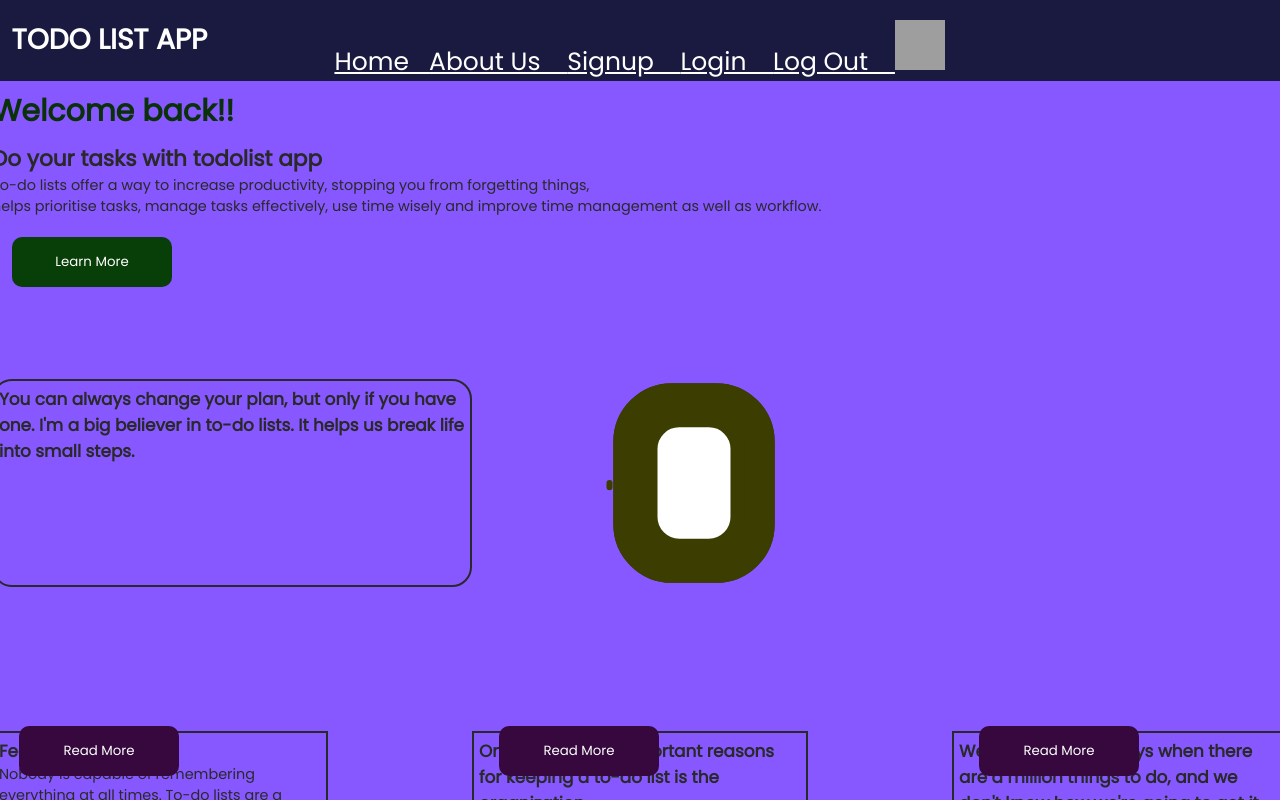
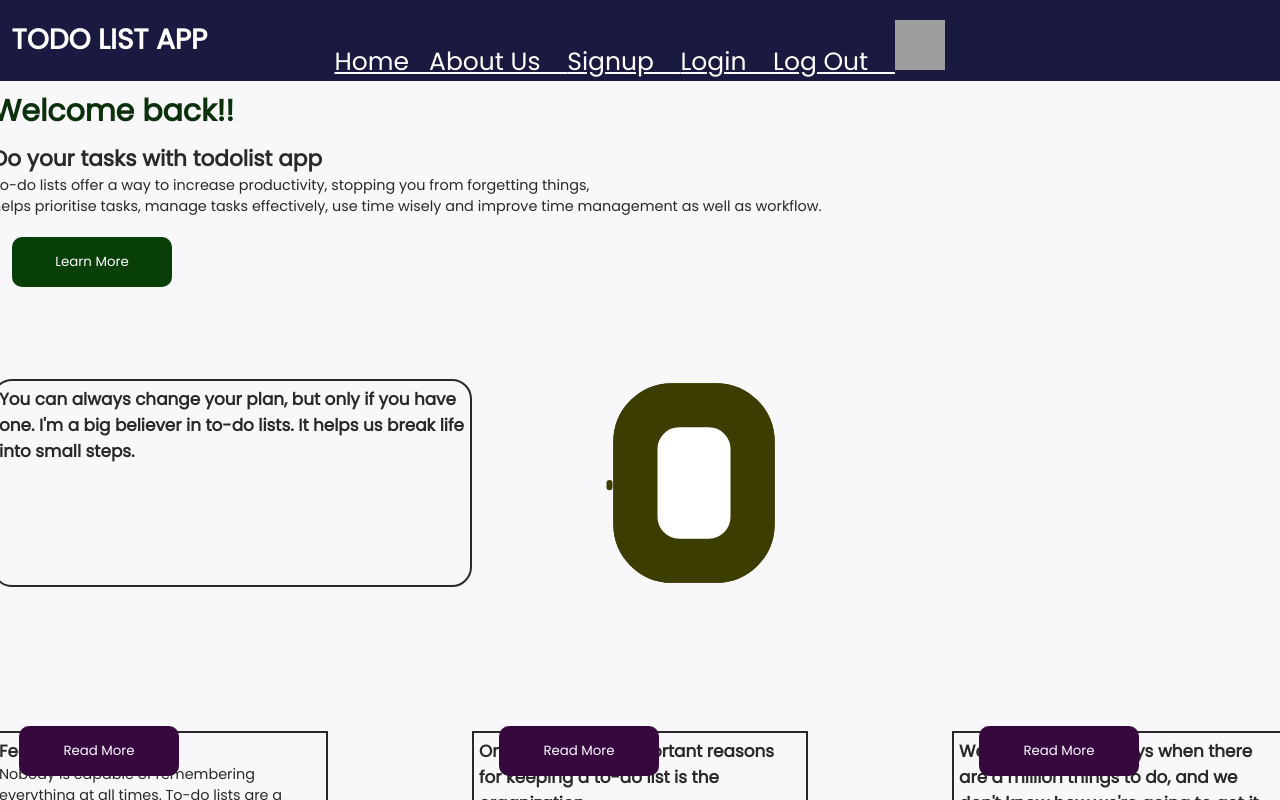
Before and after one commit to Samyuktha-0301/todoapp-frontend, a React (Create React App) app: page / in a window 1280 px wide. Shown: the top 800 px of the page. Built offline with nearby package versions, Linux system fonts and the light colour scheme; grey boxes are pictures that could not be loaded.

Commit message:
Update App.css

```diff
--- a/src/App.css
+++ b/src/App.css
@@ -8,7 +8,7 @@
 }
 
 body {
-  background: #8758ff;
+  background: #f8f7fa;
   display: flex;
   justify-content: center;
   align-items: center;
```
